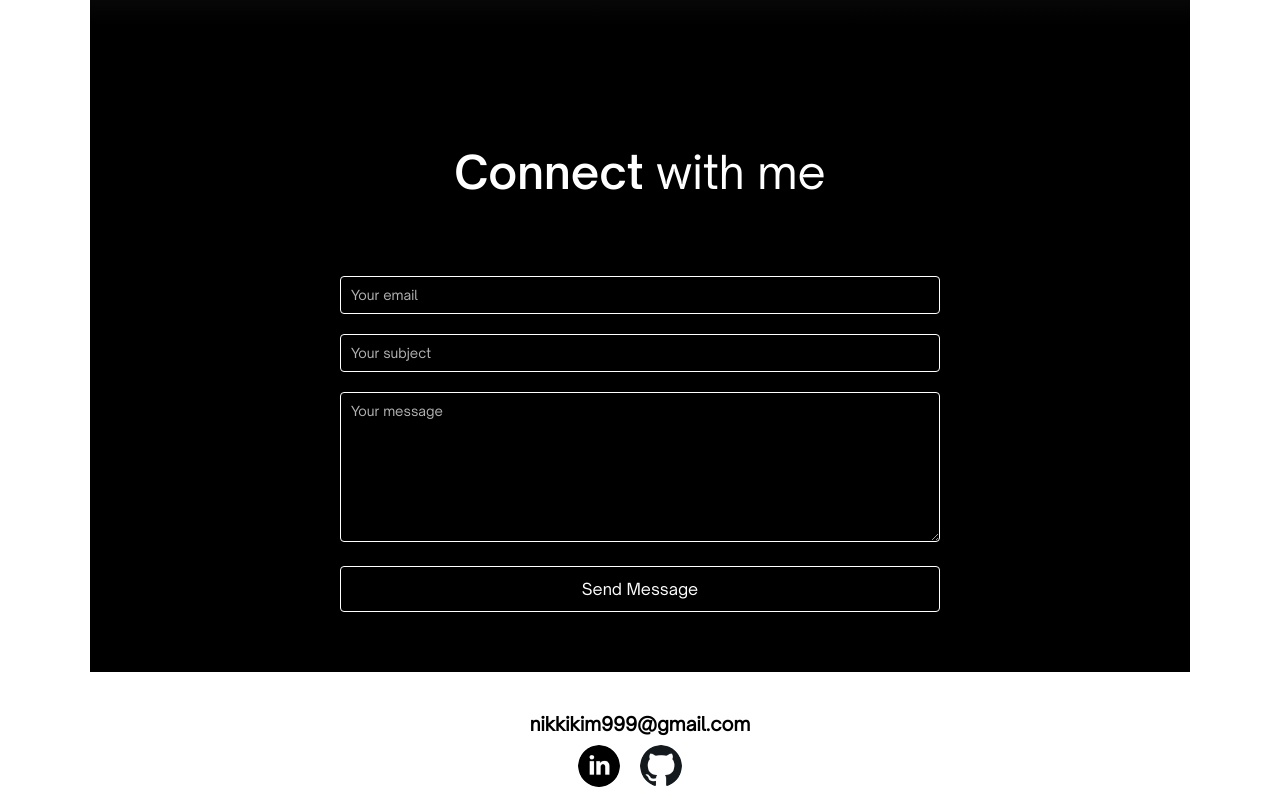
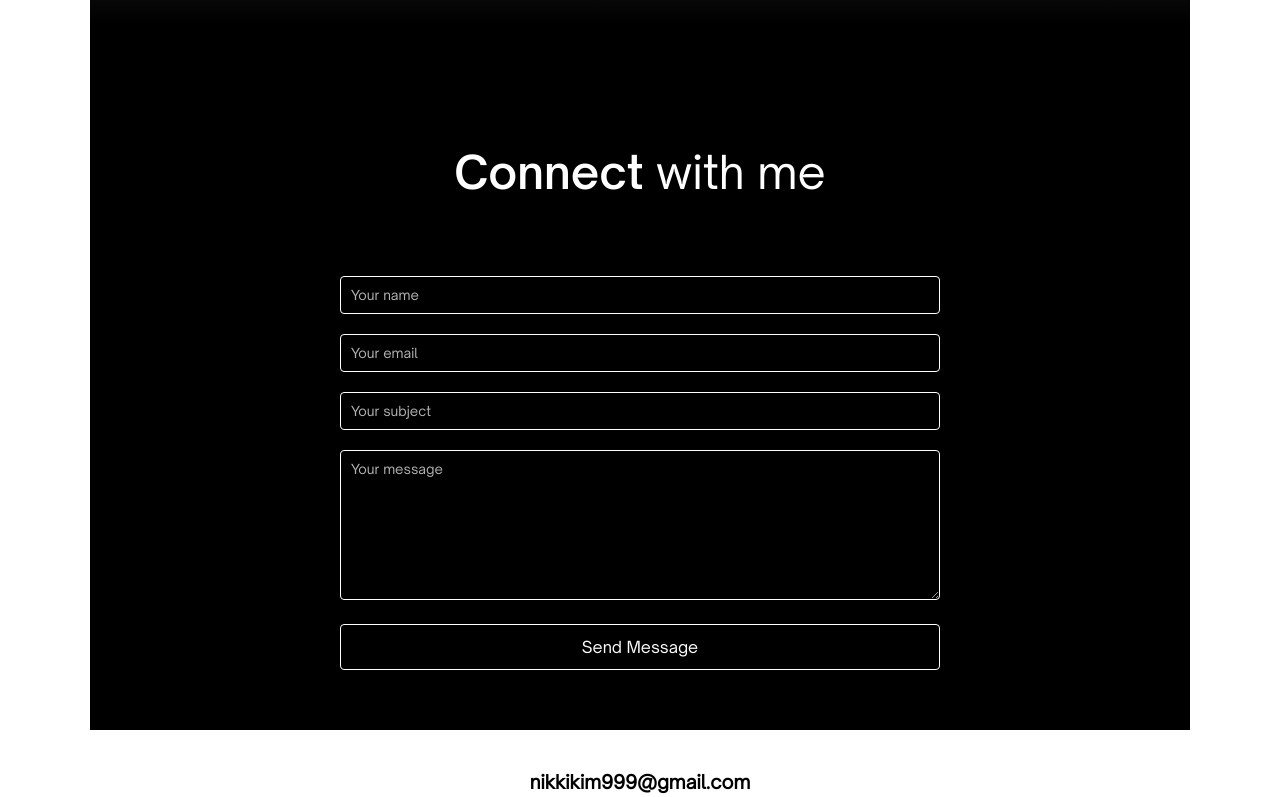
Before and after one commit to nnkim999/nikki-portfolio, a React (Create React App) app: page / in a window 1280 px wide. Shown: the part 5157-5954 px from the top of the page. Built offline with nearby package versions, Linux system fonts and the light colour scheme.

Commit message:
updated videos to youtube, added email js logic

```diff
--- a/src/Styles/Email.css
+++ b/src/Styles/Email.css
@@ -111,3 +111,10 @@
   color: white;
   opacity: 0.7;
 }
+
+#message {
+  min-height: 100px;  /* minimum height */
+  max-height: 300px;  /* maximum height */
+  resize: vertical;   /* allow user to resize only vertically */
+  overflow-y: auto;   /* show scrollbar if content overflows max height */
+}
--- a/src/pages/Email.js
+++ b/src/pages/Email.js
@@ -4,6 +4,7 @@ import "../Styles/Email.css";
 
 const ContactForm = () => {
   const [formData, setFormData] = useState({
+    name: '',
     email: '',
     subject: '',
     message: ''
@@ -14,23 +15,33 @@ const ContactForm = () => {
   const handleChange = (e) => {
     const { name, value } = e.target;
     setFormData(prev => ({ ...prev, [name]: value }));
+
+    // Clear submit status on user input
+    if (submitStatus) {
+      setSubmitStatus(null);
+    }
   };
 
   const handleSubmit = (e) => {
     e.preventDefault();
     setIsSubmitting(true);
 
-    // Replace with your EmailJS service ID, template ID, and user ID
     emailjs.send(
-      'YOUR_SERVICE_ID',
-      'YOUR_TEMPLATE_ID',
+      'service_gnacdwy',
+      'template_ivncq7e',
       formData,
-      'YOUR_USER_ID'
+      'A4N6pc0YONPPgiqby'
+    )
+    emailjs.send(
+      'service_gnacdwy',
+      'template_4chdqln',
+      formData,
+      'A4N6pc0YONPPgiqby'
     )
     .then((response) => {
       console.log('SUCCESS!', response.status, response.text);
       setSubmitStatus('success');
-      setFormData({ email: '', subject: '', message: '' });
+      setFormData({ name: '', email: '', subject: '', message: '' });
     })
     .catch((err) => {
       console.log('FAILED...', err);
@@ -43,6 +54,7 @@ const ContactForm = () => {
 
   return (
     <div className="contact-form-container">
+
       {submitStatus === 'success' && (
         <div className="success-message">
           Thank you! Your message has been sent successfully.
@@ -54,7 +66,21 @@ const ContactForm = () => {
         </div>
       )}
 
+
       <form onSubmit={handleSubmit}>
+
+        <div className="form-group">
+          <input
+            type="text"
+            id="name"
+            name="name"
+            value={formData.name}
+            onChange={handleChange}
+            required
+            placeholder='Your name'
+            maxLength={100}
+          />
+        </div>
         <div className="form-group">
           <input
             type="email"
@@ -76,6 +102,7 @@ const ContactForm = () => {
             onChange={handleChange}
             required
             placeholder='Your subject'
+            maxLength={800}
           />
         </div>
 
@@ -87,6 +114,7 @@ const ContactForm = () => {
             onChange={handleChange}
             required
             placeholder='Your message'
+            maxLength={2000}
           />
         </div>
 
--- a/src/pages/Main.js
+++ b/src/pages/Main.js
@@ -79,13 +79,13 @@ function Main(){
         id: 1,
         title: "Evently",
         description: "All-in-one event booking application for managing events. Built using React, HTML, CSS, and a MySQL database to support multiple user types (admins, organizers, and attendees), with features like ticket purchasing, refunds, and event creation. Docker was utilized for containerization to ensure consistent deployment across environments.",
-        video: 'https://drive.google.com/file/d/1YiYqXxqNi9qHiYbBU24tYskYy__MPQI0/preview'
+        video: 'https://www.youtube.com/embed/zFcE9G75BFw?'
     },
     {
         id: 2,
         title: "ClinicsRUS",
         description: "Interactive scheduling system for a medical clinic to enhance appointment accessibility. Developed using HTML, CSS, and React, with a user-friendly interface for patients to schedule appointments on both desktop and mobile. Focused on user experience (UX) with a vertical prototype approach to emphasize front-end functionality.",
-        video: 'https://drive.google.com/file/d/1oMKvwPwO4mhPNG93Kb91iI9ktCAkp3H8/preview'
+        video: 'https://www.youtube.com/embed/x0L31Qy58Oc'
     },
     ];
 
@@ -420,10 +420,10 @@ function Main(){
                                 src={projects[currentProject].video}
                                 title={`${projects[currentProject].title} Demo`}
                                 className="project-video"
-                                allow="autoplay"
+                                allow="autoplay; encrypted-media"
                                 frameBorder="0"
                                 allowFullScreen
-                            ></iframe>
+                                ></iframe>
                             </div>
                         <p className="project-description">
                         {projects[currentProject].description}
```
Also changed, not shown: 1 other file (tests, documents, lock files or other folders).
